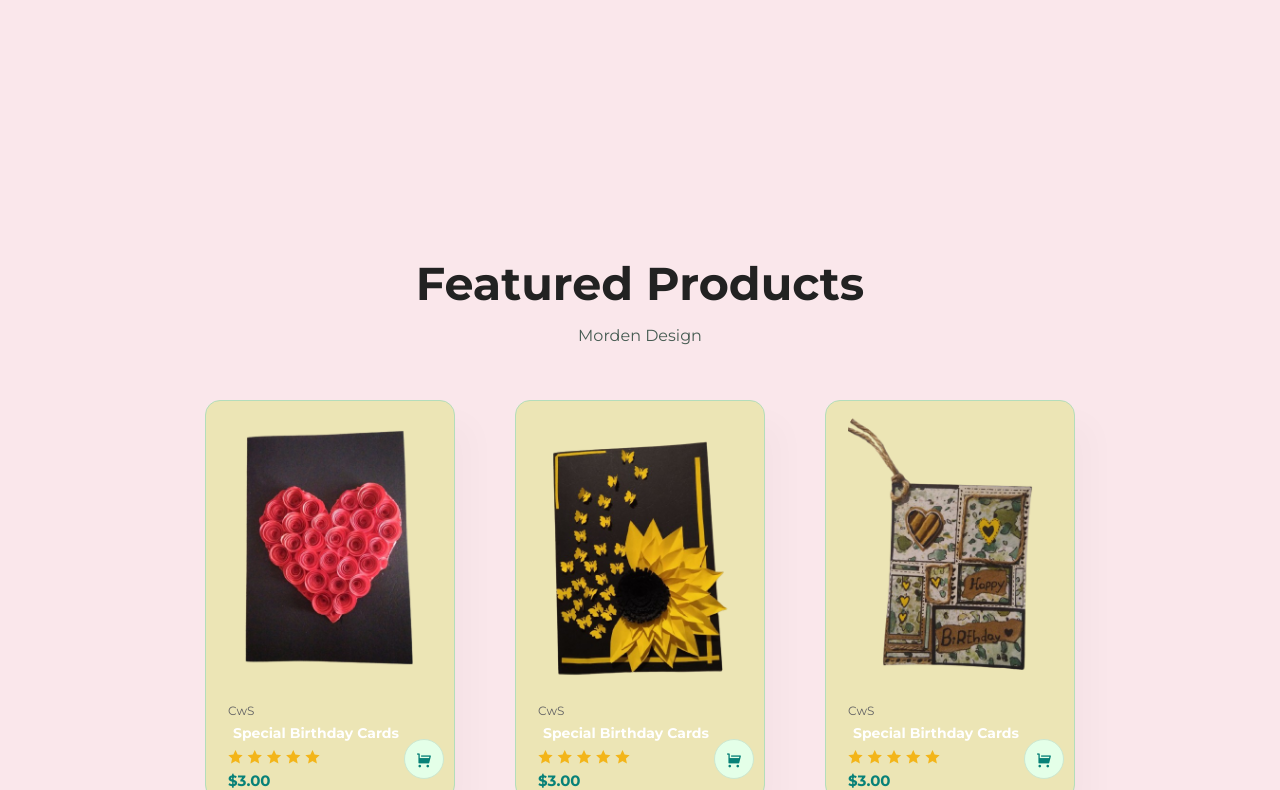
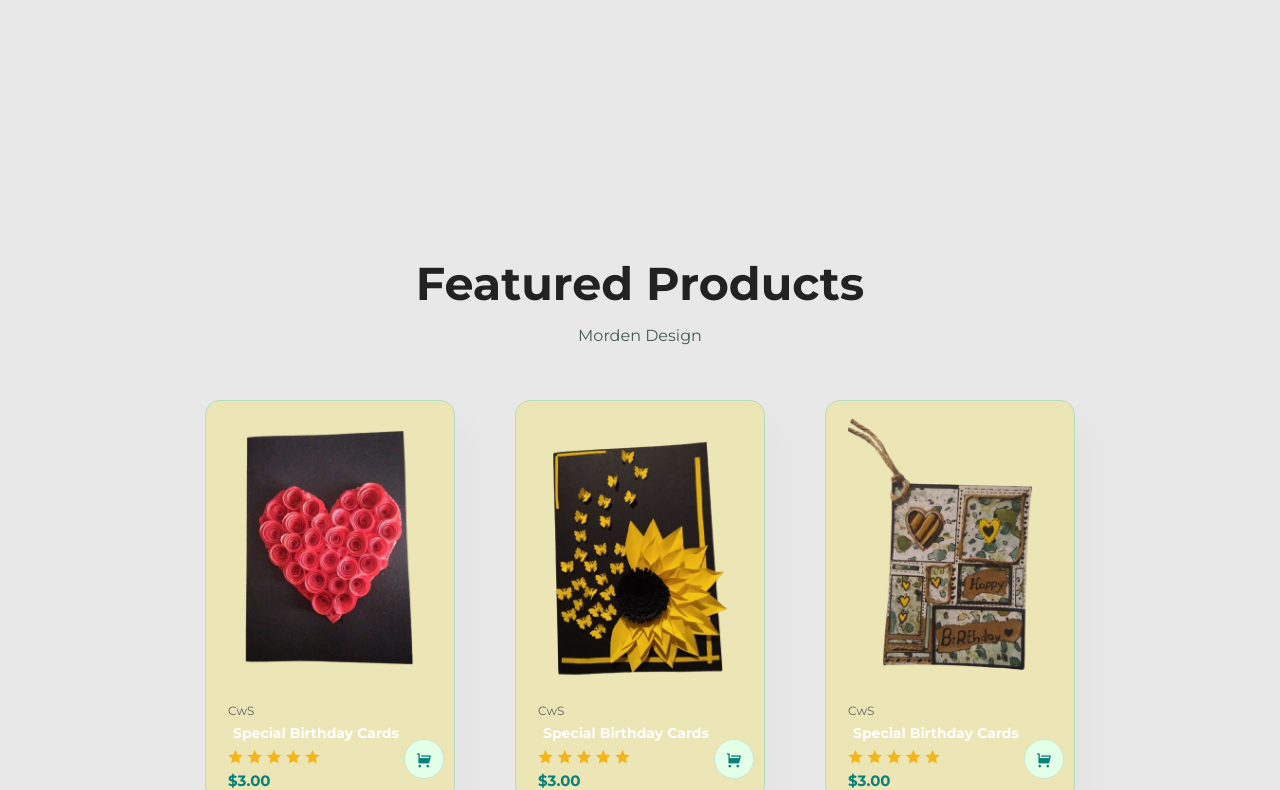
Before and after one commit to Akilalochana/bdayCards-website, a plain HTML site: page index.html in a window 1280 px wide. Shown: the part 630-1420 px from the top of the page. Drawn offline with nearby package versions, Linux system fonts and the light colour scheme.

```diff
--- a/style.css
+++ b/style.css
@@ -9,7 +9,7 @@
 
 body {
     min-height: 100vh;
-    background: #fae7eb;
+    background: #e9e8e8;
     color: #fff;
 }
 
```
Also changed, not shown: Screenshot 2025-01-22 011323.png (added), Screenshot 2025-01-22 011408.png (added), Screenshot 2025-01-22 011424.png (added), Screenshot 2025-01-22 011434.png (added), {96754DC2-DF52-4DBA-AE32-066E53D4A3C3}.png (added), 1 other file.
